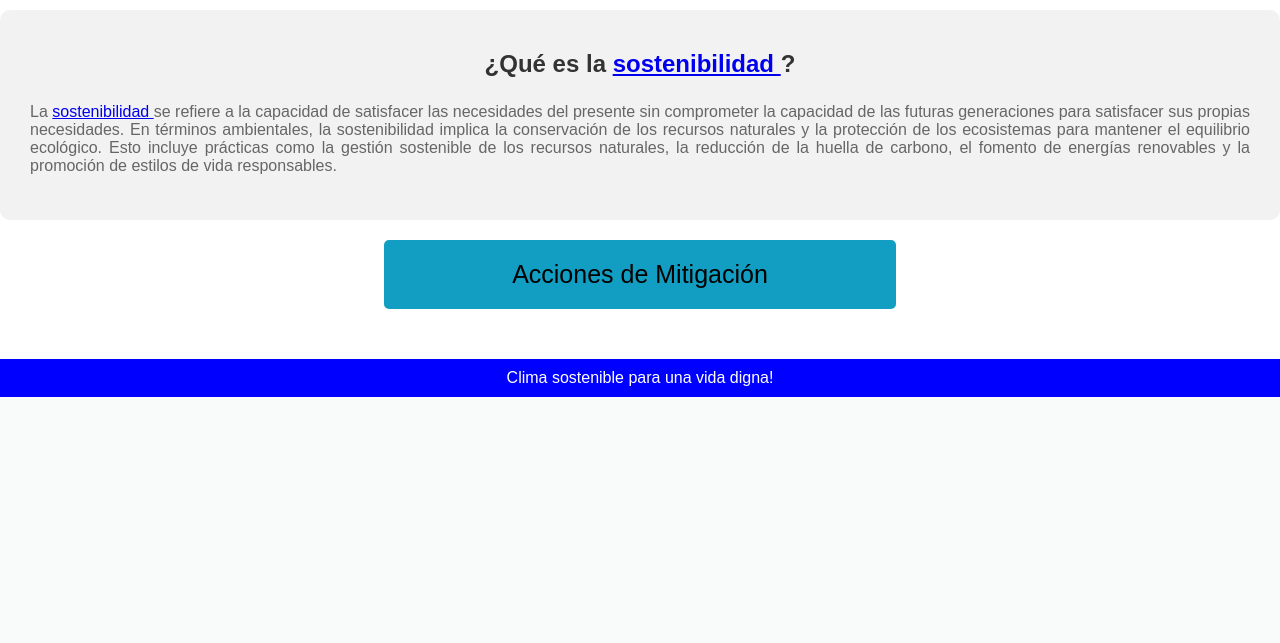
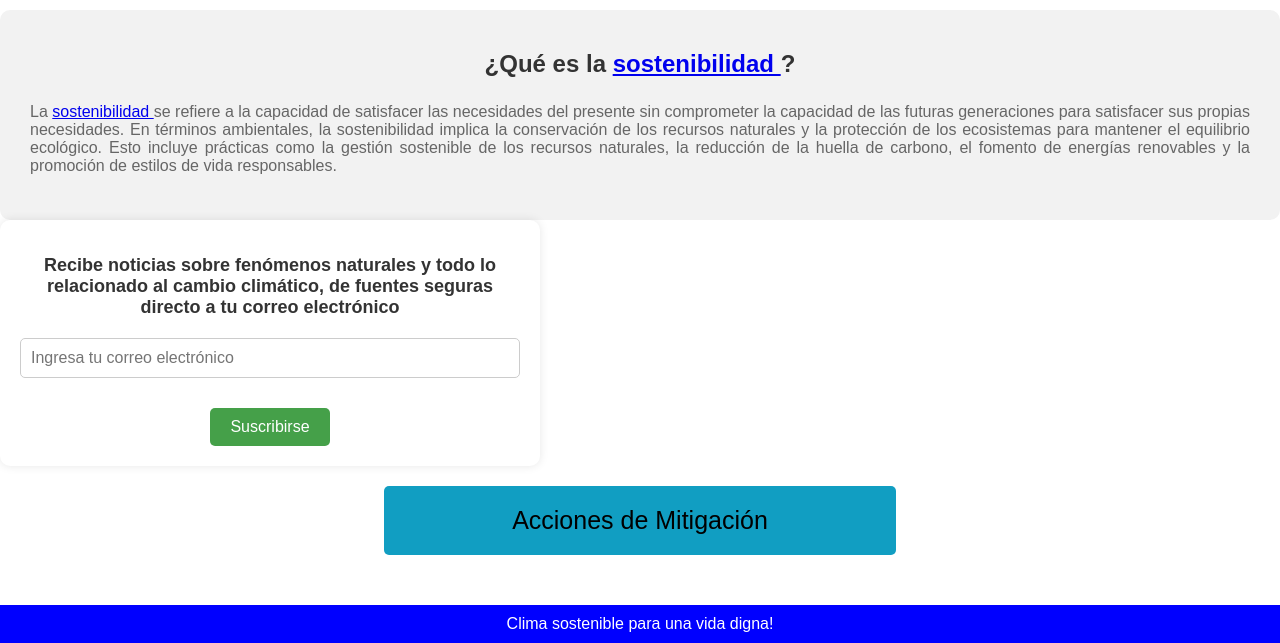
Before and after one commit to elmerurbina/EcoWeb_Devs, a Flask app: page /cs in a window 1280 px wide. Shown: the part 1895-2538 px from the top of the page. Before the commit the page ends 2292 px from the top, so only its background shows below. Run offline with Flask 3, Linux system fonts and the light colour scheme; some libraries are stand-ins or nearby versions.

Commit message:
updates, logo added

```diff
--- a/static/css/styles.css
+++ b/static/css/styles.css
@@ -395,3 +395,50 @@ footer {
  a.sostenibilidad:hover {
     color: #45a049;
  }
+
+
+ .subscription-form {
+    background-color: #fff;
+    padding: 20px;
+    border-radius: 10px;
+    box-shadow: 0 0 10px rgba(0, 0, 0, 0.1);
+    max-width: 500px;
+    width: 100%;
+    text-align: center;
+}
+
+.subscription-form h2 {
+    font-size: 18px;
+    margin-bottom: 20px;
+    color: #333;
+}
+
+.subscription-form input[type="email"] {
+    width: calc(100% - 22px);
+    padding: 10px;
+    margin-bottom: 10px;
+    border: 1px solid #ccc;
+    border-radius: 5px;
+    font-size: 16px;
+}
+
+.subscription-form button {
+    padding: 10px 20px;
+    border: none;
+    border-radius: 5px;
+    background-color: #45a049;
+    color: #fff;
+    font-size: 16px;
+    cursor: pointer;
+}
+
+.subscription-form button:hover {
+    background-color: #3e8e41;
+}
+
+.message {
+    margin-top: 10px;
+    font-size: 14px;
+    color: green;
+    display: none;
+}
--- /dev/null
+++ b/static/js/suscripcionEmail.js
@@ -0,0 +1,21 @@
+document.getElementById('subscribeForm').addEventListener('submit', function(event) {
+    event.preventDefault();
+
+    var emailInput = document.getElementById('email');
+    var message = document.getElementById('message');
+
+    if (validateEmail(emailInput.value)) {
+        message.textContent = 'Suscripción realizada con éxito';
+        message.style.color = 'green';
+    } else {
+        message.textContent = 'Por favor, ingresa un correo electrónico válido';
+        message.style.color = 'red';
+    }
+
+    message.style.display = 'block';
+});
+
+function validateEmail(email) {
+    var re = /^[a-zA-Z0-9._-]+@[a-zA-Z0-9.-]+\.[a-zA-Z]{2,6}$/;
+    return re.test(String(email).toLowerCase());
+}
--- a/templates/index.html
+++ b/templates/index.html
@@ -3,11 +3,11 @@
 <head>
     <meta charset="UTF-8">
     <meta name="viewport" content="width=device-width, initial-scale=1.0">
-    <title>Clima sostenible</title>
+    <title>VerdeNica</title>
     <link rel="stylesheet" type="text/css" href="{{ url_for('static', filename='css/styles.css') }}">
     <script src="https://cdnjs.cloudflare.com/ajax/libs/bodymovin/5.7.4/lottie.min.js"></script>
     <link rel="stylesheet" href="https://cdnjs.cloudflare.com/ajax/libs/font-awesome/6.0.0-beta3/css/all.min.css">
-
+    <link rel="icon" href="/static/imagenes/logo.jpg" type="image/jpg">
 
 
 </head>
@@ -111,7 +111,14 @@
 
     </section>
 
-
+    <div class="subscription-form">
+        <h2>Recibe noticias sobre fenómenos naturales y todo lo relacionado al cambio climático, de fuentes seguras directo a tu correo electrónico</h2>
+        <form id="subscribeForm">
+            <input type="email" id="email" name="email" placeholder="Ingresa tu correo electrónico" required>
+            <button type="submit">Suscribirse</button>
+            <p id="message" class="message"></p>
+        </form>
+    </div>
 
     <section class="actions">
         <button class="mitigation-action">
@@ -134,5 +141,7 @@
 
     <footer>Clima sostenible para una vida digna!</footer>
 
+    <script src="{{ url_for('static', filename='js/suscripcionEmail.js') }}"></script>
+
 </body>
 </html>
```
